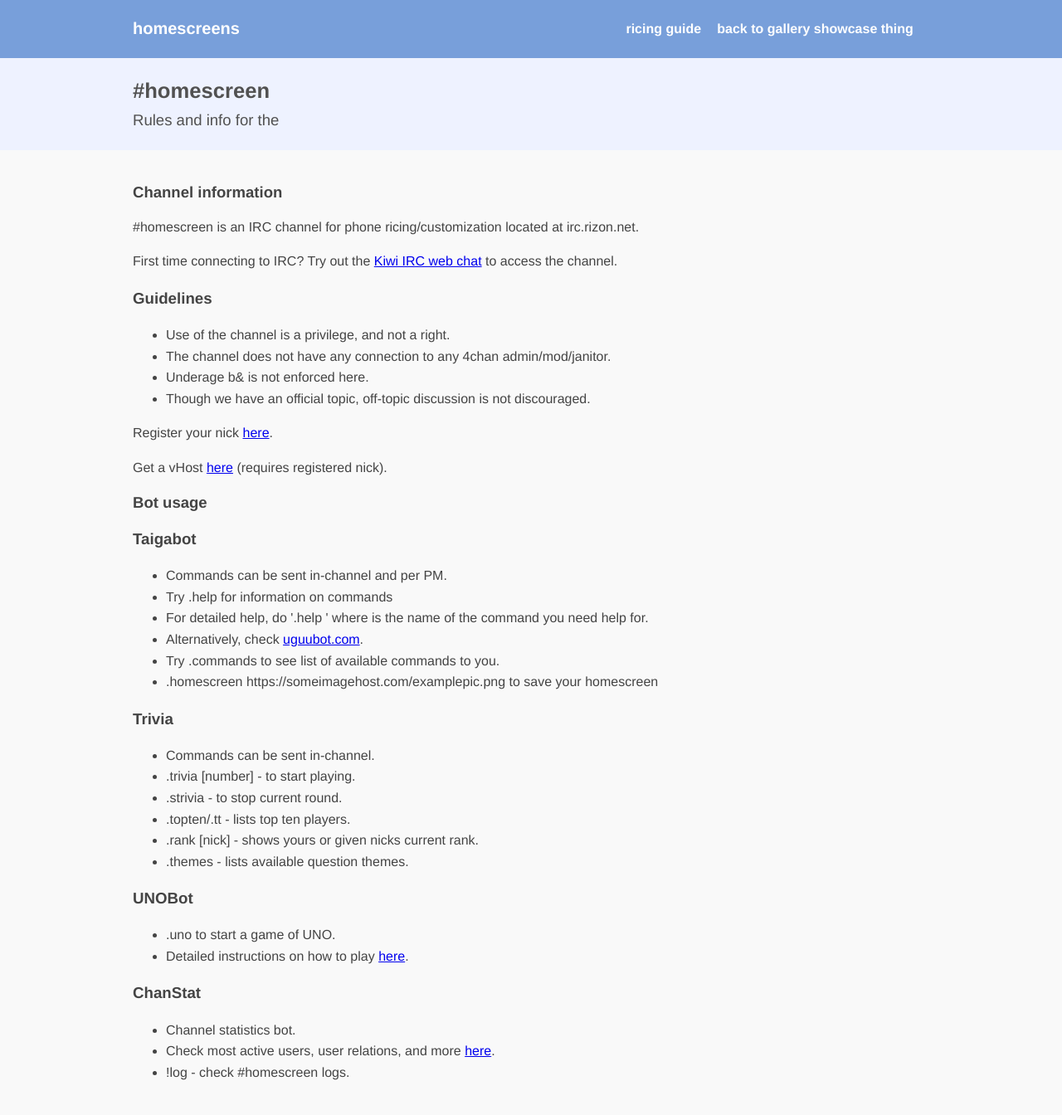
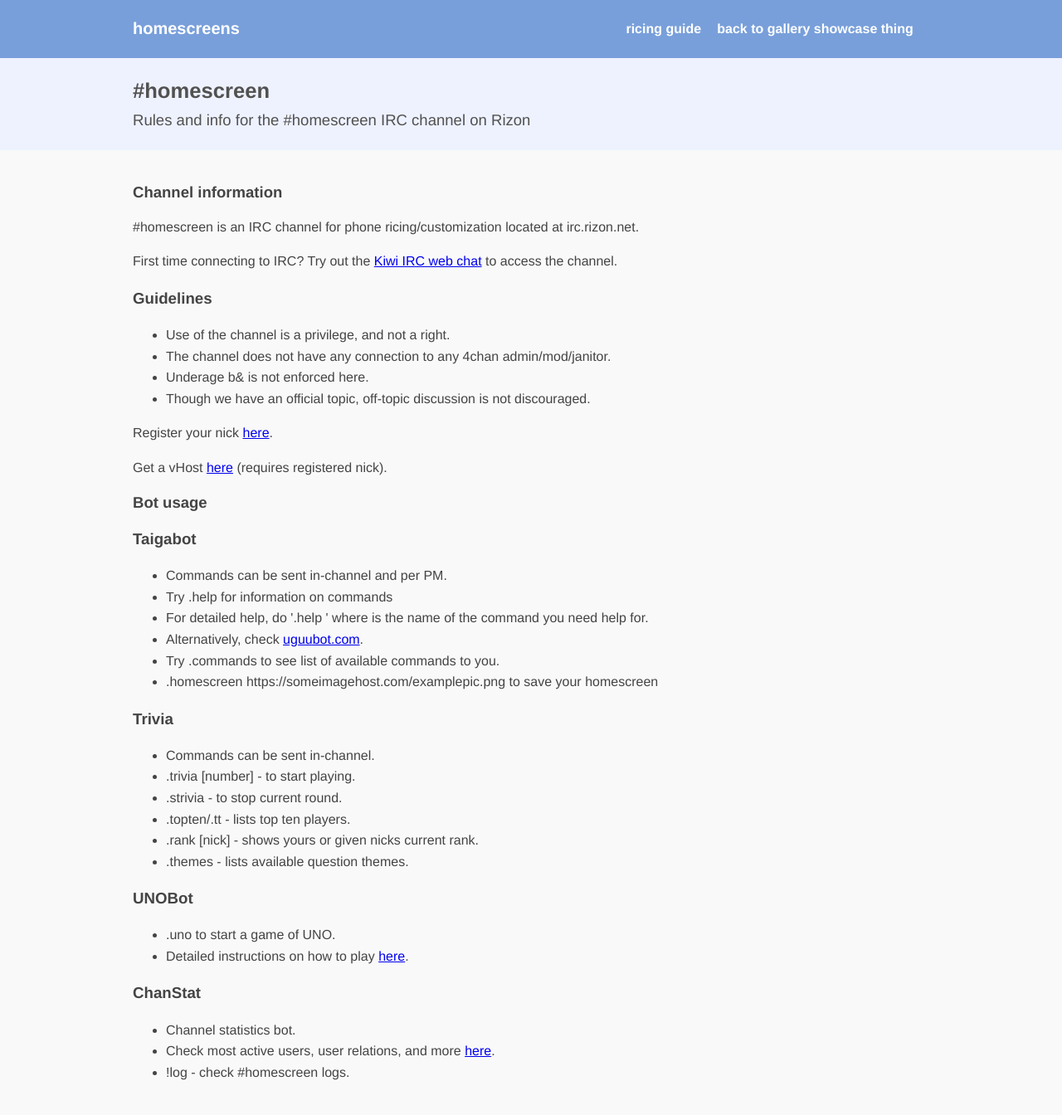
Before and after one commit to homescreens/wiki, a Jekyll site: the page built from irc.html, in a window 1280 px wide. Shown: the whole page at 83% size. Built offline with Jekyll 4.4.1, drawn with Linux system fonts in a browser that asks for light colours.

Commit message:
comment fix

```diff
--- a/irc.html
+++ b/irc.html
@@ -1,7 +1,7 @@
 ---
 layout: default
 title: "#homescreen"
-description: Rules and info for the #homescreen IRC channel on Rizon
+description: "Rules and info for the #homescreen IRC channel on Rizon"
 ---
 
 <h2>Channel information</h2>
```
